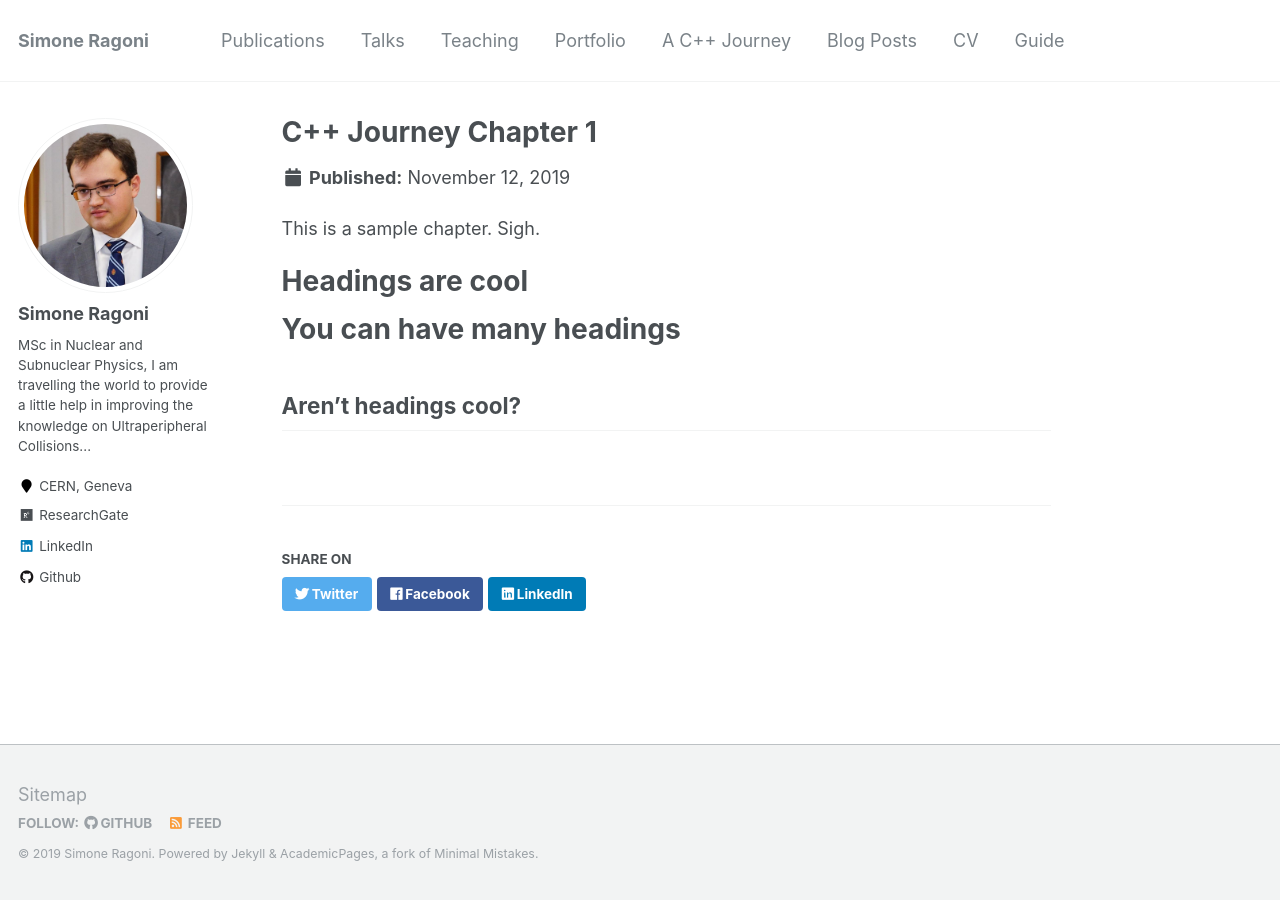
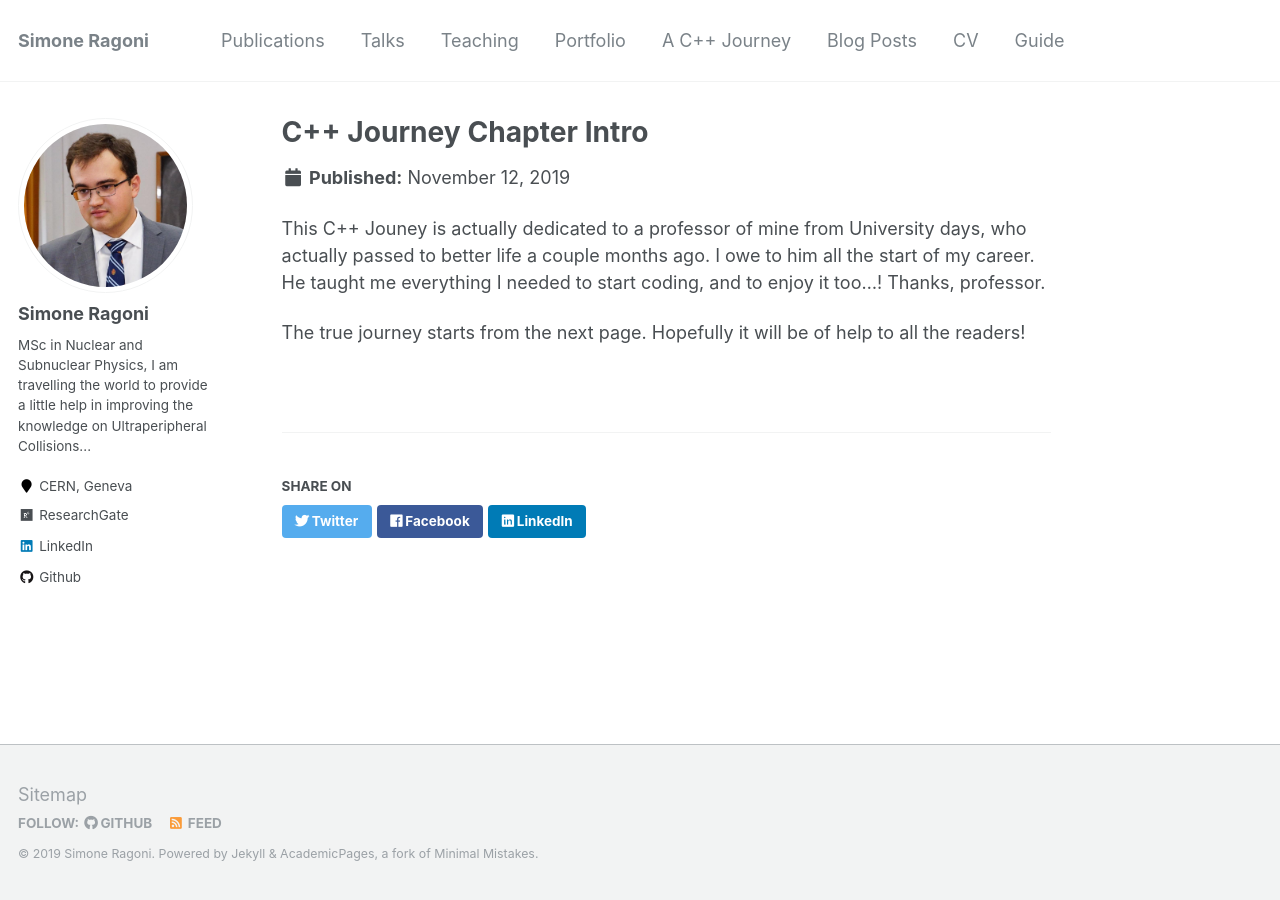
Before and after one commit to mdarabiamin/siragoni.github.io, a Jekyll site: the page built from _CppComedy/portfolio-1.md, in a window 1280 px wide. Built offline with Jekyll 4.4.1, drawn with Linux system fonts in a browser that asks for light colours.

Commit message:
Update portfolio-1.md

```diff
--- a/_CppComedy/portfolio-1.md
+++ b/_CppComedy/portfolio-1.md
@@ -1,19 +1,15 @@
 ---
-title: 'C++ Journey Chapter 1'
+title: 'C++ Journey Chapter Intro'
 date: 2019-11-12
-permalink: /CppJourney/Chapter-1/
+permalink: /CppJourney/Chapter-Intro/
 type: "portfolio"
 collection: portfolio
 author_profile: true
 ---
 
-This is a sample chapter. Sigh.
+This C++ Jouney is actually dedicated to a professor of mine from University days, who actually
+passed to better life a couple months ago. I owe to him all the start of my career. He taught
+me everything I needed to start coding, and to enjoy it too...! Thanks, professor.
 
-Headings are cool
-======
-
-You can have many headings
-======
-
-Aren't headings cool?
-------
+The true journey starts from the next page.
+Hopefully it will be of help to all the readers!
```
